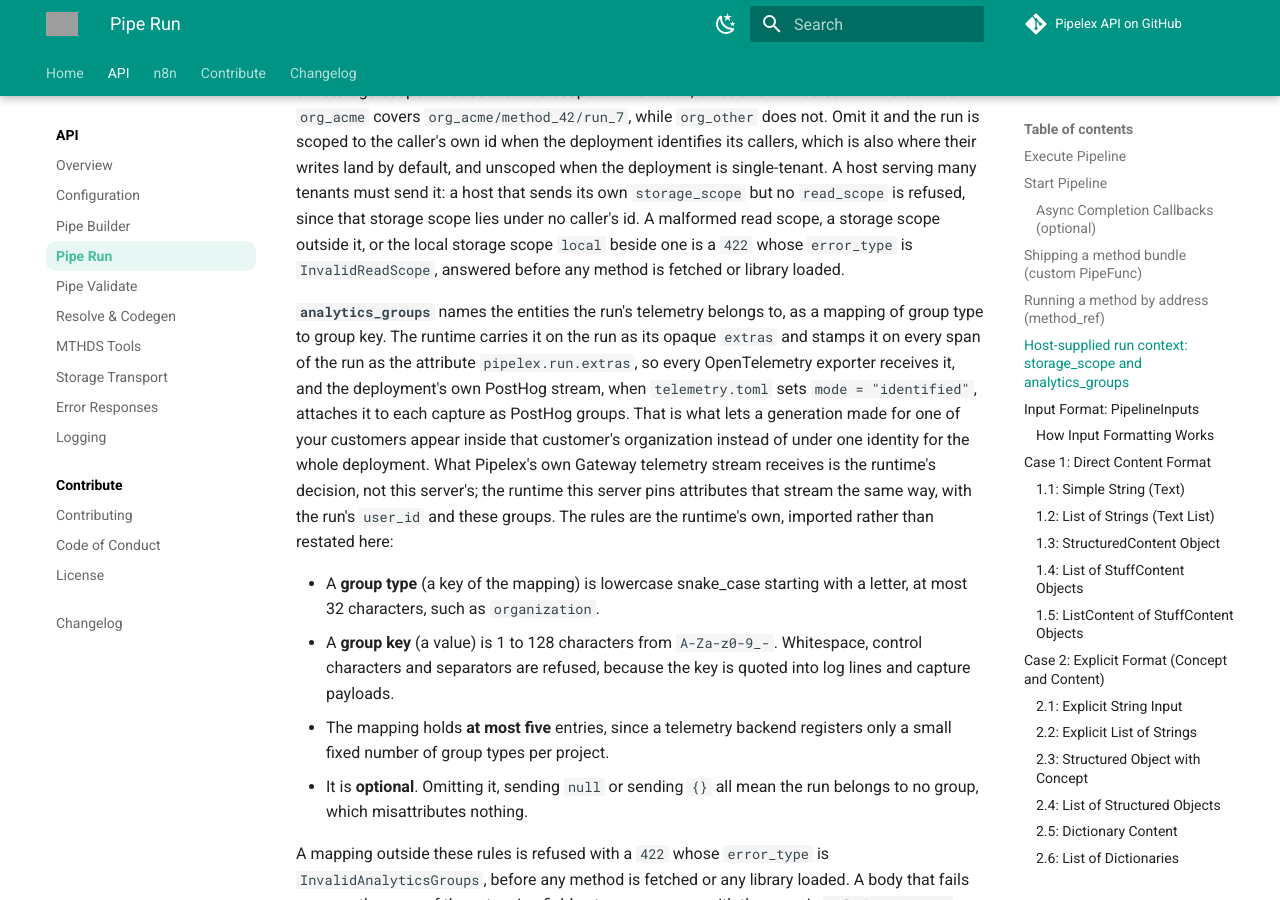
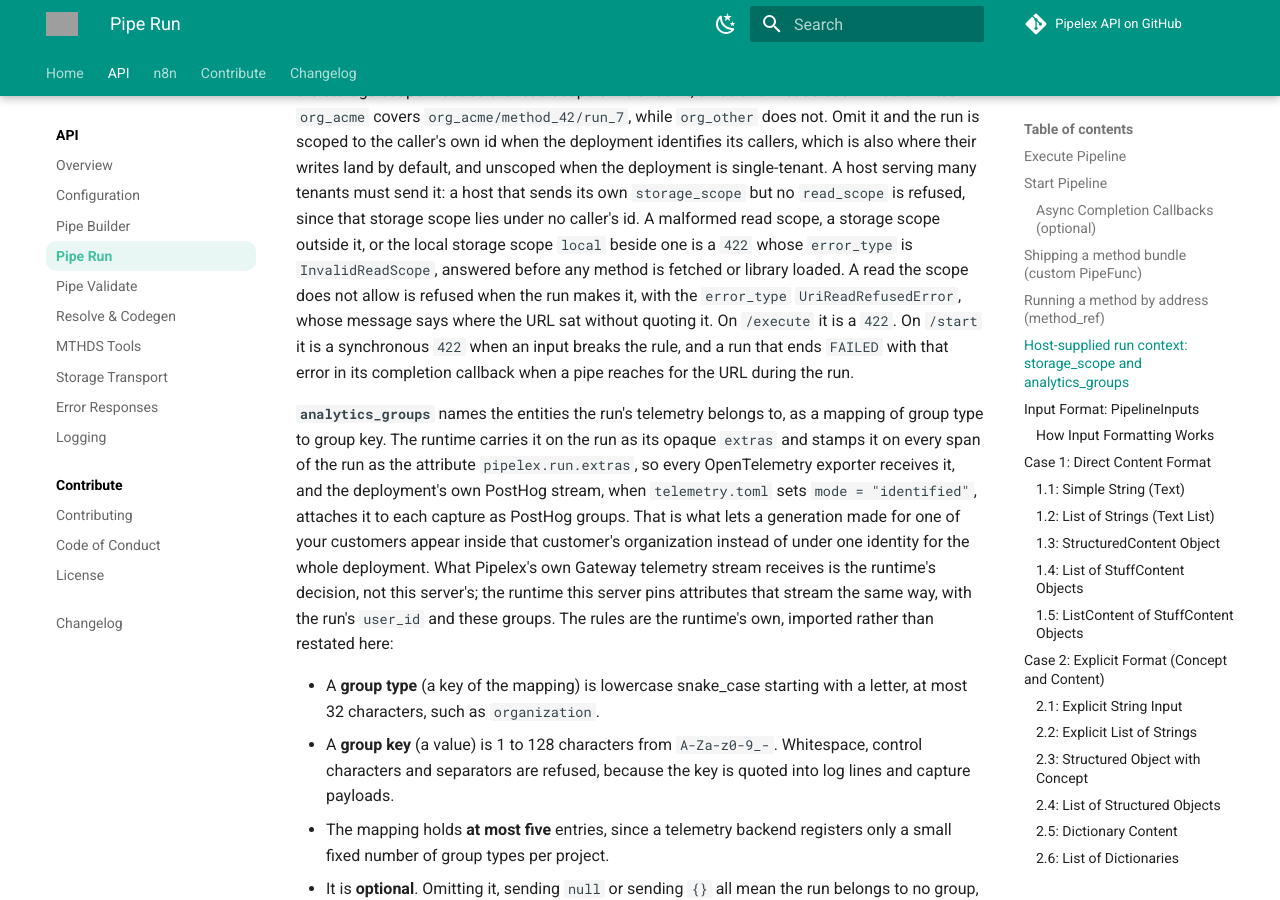
Before and after one commit to Pipelex/pipelex-api, an MkDocs documentation site: the page built from docs/pipe-run.md, in a window 1280 px wide and 900 px high, scrolled down 12147 px. Built offline with MkDocs 1.6.1 and Material for MkDocs 9.7.7, drawn with Linux system fonts in a browser that asks for light colours; comment, search, counter and statistics services are not loaded; grey boxes are pictures that could not be loaded.

Commit message:
Name the read-time refusal and say where the read scope binds a caller
Review round 2 found that nothing told a host how a run reading outside
its scope is refused: pipe-run.md and the changelog now name
UriReadRefusedError and say how it surfaces on /execute and /start. The
read-scope fallback's docstring no longer reads as a guarantee: a sent
value is the host's, so the per-caller default bounds a caller only
where the host writes the body. The pin entry drops a clause that
described this branch's history rather than the release.

Co-Authored-By: Claude Opus 5.5 <noreply@anthropic.com>
Claude-Session: https://claude.ai/code/session_01JjorKyX7YfoJKEUF41YjAD

```diff
--- a/docs/pipe-run.md
+++ b/docs/pipe-run.md
@@ -297,7 +297,7 @@ Both `/execute` and `/start` accept optional fields that describe the run's tena
 
 **`storage_scope`** is the prefix every object the run writes lands under: one to three path-safe segments, onto which the runtime composes its own leaves (`assets/`, `generated/`, `results/`, `payloads/`). Omit it and the run is scoped to the caller's own id, which is right for a single-tenant deployment and wrong for a multi-tenant one: a host serving many tenants must send it. Each segment is one or more characters from `A-Za-z0-9_-`, so an empty segment, a leading or trailing slash, a `.` or `..`, or a fourth segment is refused with a `422` whose `error_type` is `InvalidStorageScope`.
 
-**`read_scope`** bounds what the run may read: every `pipelex-storage://` key the run reads, whether an input, a URL a pipe builds or an image it shows a model, must lie under it, and a scoped run reads no local path at all. It follows the same segment rule as `storage_scope`, and the storage scope must be the read scope or lie under it, since a run reads back what it writes: `org_acme` covers `org_acme/method_42/run_7`, while `org_other` does not. Omit it and the run is scoped to the caller's own id when the deployment identifies its callers, which is also where their writes land by default, and unscoped when the deployment is single-tenant. A host serving many tenants must send it: a host that sends its own `storage_scope` but no `read_scope` is refused, since that storage scope lies under no caller's id. A malformed read scope, a storage scope outside it, or the local storage scope `local` beside one is a `422` whose `error_type` is `InvalidReadScope`, answered before any method is fetched or library loaded.
+**`read_scope`** bounds what the run may read: every `pipelex-storage://` key the run reads, whether an input, a URL a pipe builds or an image it shows a model, must lie under it, and a scoped run reads no local path at all. It follows the same segment rule as `storage_scope`, and the storage scope must be the read scope or lie under it, since a run reads back what it writes: `org_acme` covers `org_acme/method_42/run_7`, while `org_other` does not. Omit it and the run is scoped to the caller's own id when the deployment identifies its callers, which is also where their writes land by default, and unscoped when the deployment is single-tenant. A host serving many tenants must send it: a host that sends its own `storage_scope` but no `read_scope` is refused, since that storage scope lies under no caller's id. A malformed read scope, a storage scope outside it, or the local storage scope `local` beside one is a `422` whose `error_type` is `InvalidReadScope`, answered before any method is fetched or library loaded. A read the scope does not allow is refused when the run makes it, with the `error_type` `UriReadRefusedError`, whose message says where the URL sat without quoting it. On `/execute` it is a `422`. On `/start` it is a synchronous `422` when an input breaks the rule, and a run that ends `FAILED` with that error in its completion callback when a pipe reaches for the URL during the run.
 
 **`analytics_groups`** names the entities the run's telemetry belongs to, as a mapping of group type to group key. The runtime carries it on the run as its opaque `extras` and stamps it on every span of the run as the attribute `pipelex.run.extras`, so every OpenTelemetry exporter receives it, and the deployment's own PostHog stream, when `telemetry.toml` sets `mode = "identified"`, attaches it to each capture as PostHog groups. That is what lets a generation made for one of your customers appear inside that customer's organization instead of under one identity for the whole deployment. What Pipelex's own Gateway telemetry stream receives is the runtime's decision, not this server's; the runtime this server pins attributes that stream the same way, with the run's `user_id` and these groups. The rules are the runtime's own, imported rather than restated here:
 
```
Also changed, not shown: CHANGELOG.md (+2 -2 lines), 1 other file.
